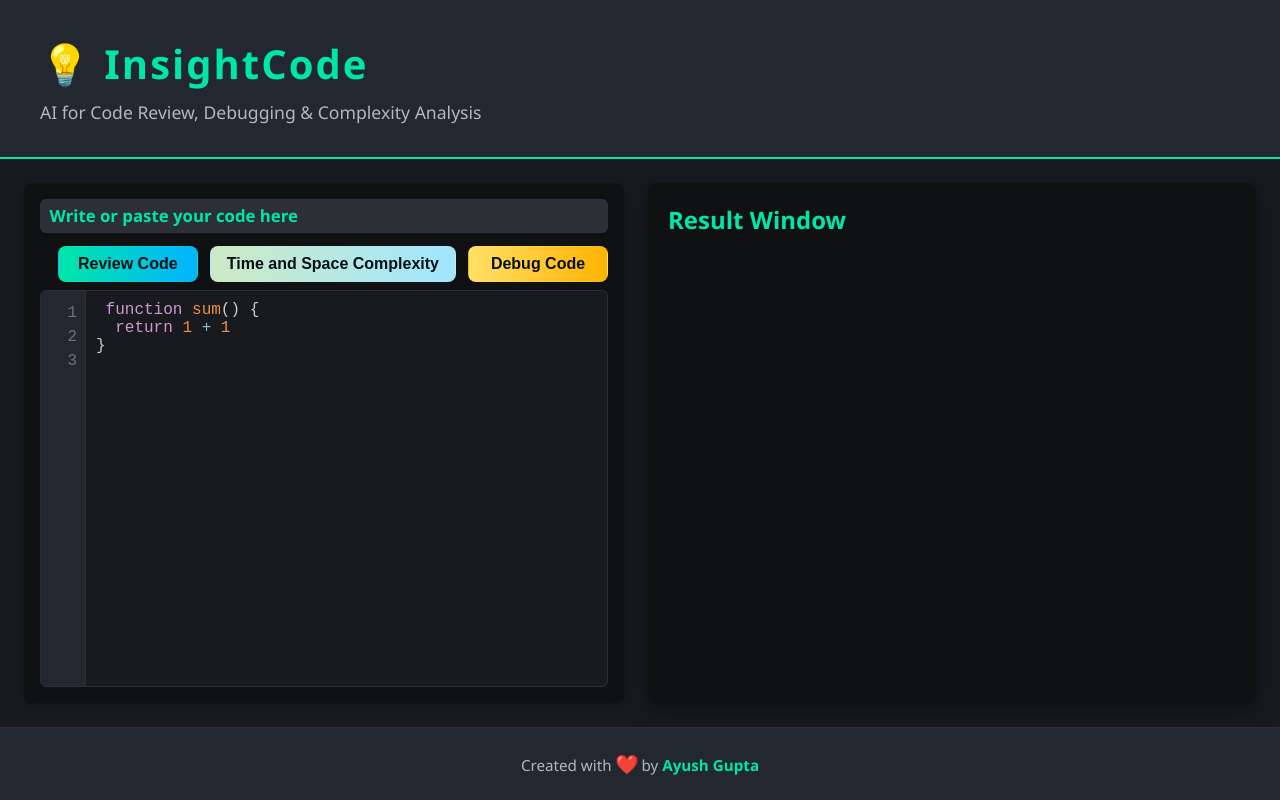
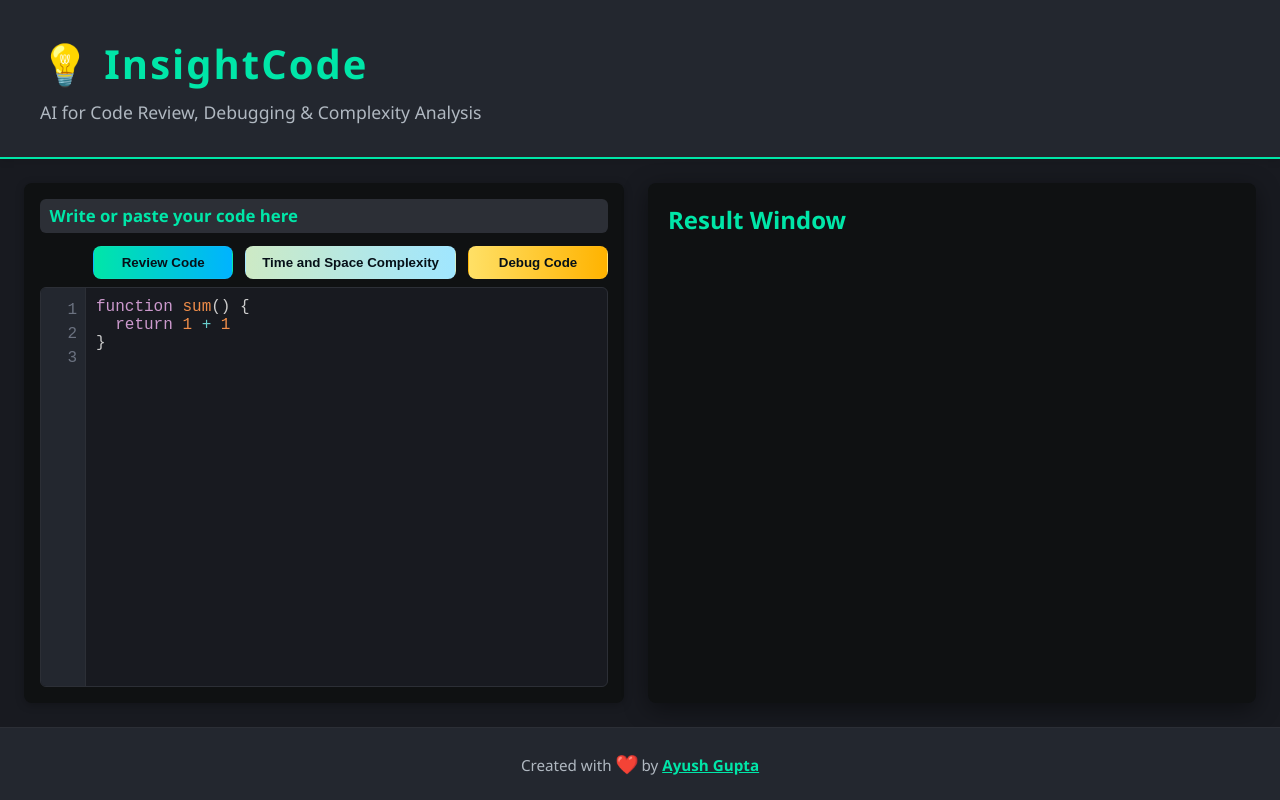
Before and after one commit to ayush-gupta456/InsightCode, a React (Vite) app in the folder frontend/: page / in a window 1280 px wide. Built offline with nearby package versions, Linux system fonts and the light colour scheme.

Commit message:
fix: correct title in index.html and enhance footer author link structure

```diff
--- a/frontend/index.html
+++ b/frontend/index.html
@@ -4,7 +4,7 @@
     <meta charset="UTF-8" />
     <link rel="icon" type="image/jpeg" href="/code-review.jpg" />
     <meta name="viewport" content="width=device-width, initial-scale=1.0" />
-  <title>Insight_code</title>
+  <title>InsightCode</title>
   </head>
   <body>
     <div id="root"></div>
--- a/frontend/src/App.css
+++ b/frontend/src/App.css
@@ -154,6 +154,13 @@ main {
 }
 
 /* Result Window Styles */
+.result-window-title {
+  color: #00e6a8;
+  margin-bottom: 1.5rem;
+  font-weight: 700;
+  font-size: 1.5rem;
+}
+
 .result-block {
   position: relative;
   margin-bottom: 1rem;
@@ -184,6 +191,16 @@ main {
 .copy-btn:hover {
   background: #404853;
   color: #00e6a8;
+}
+
+.copied-message {
+  color: #00e6a8;
+  animation: fadeInOut 2s ease-in-out;
+}
+
+@keyframes fadeInOut {
+  0%, 100% { opacity: 0; }
+  50% { opacity: 1; }
 }
 
 /* Loader Styles */
@@ -369,31 +386,6 @@ main {
   }
   .right { padding: 1rem; }
 }
-  /* Responsive button styles */
-  button, .btn {
-    padding: 12px 28px;
-    font-size: 1rem;
-    border-radius: 8px;
-    border: none;
-    background: linear-gradient(90deg, #00ffd0 0%, #00bfff 100%);
-    color: #181c24;
-    font-weight: 600;
-    cursor: pointer;
-    transition: background 0.2s, transform 0.2s;
-    box-shadow: 0 2px 8px rgba(0,0,0,0.08);
-  }
-  button:hover, .btn:hover {
-    background: linear-gradient(90deg, #00bfff 0%, #00ffd0 100%);
-    transform: translateY(-2px) scale(1.04);
-  }
-
-  @media (max-width: 600px) {
-    button, .btn {
-      padding: 10px 16px;
-      font-size: 0.95rem;
-      border-radius: 6px;
-    }
-  }
 
 @media (max-width: 768px) {
   .app-header {
--- a/frontend/src/App.jsx
+++ b/frontend/src/App.jsx
@@ -2,7 +2,7 @@
 import axios from 'axios';
 import prism from "prismjs";
 import "prismjs/themes/prism-tomorrow.css";
-import { useEffect, useRef, useState } from 'react';
+import { useEffect, useState } from 'react';
 import Markdown from "react-markdown";
 import Editor from "react-simple-code-editor";
 import rehypeHighlight from "rehype-highlight";
@@ -11,10 +11,7 @@ import Footer from './Footer';
 import Header from './Header';
 
 function App() {
-  const debugRef = useRef(null);
-  const reviewRef = useRef(null);
-  const complexityRef = useRef(null);
-  const [code, setCode] = useState(` function sum() {
+  const [code, setCode] = useState(`function sum() {
   return 1 + 1
 }`);
 
@@ -39,7 +36,7 @@ function App() {
       const response = await axios.post(`${import.meta.env.VITE_API_URL}/ai/get-review`, { code });
       setResult(response.data);
       setResultType("review");
-    } catch (_err) {
+    } catch {
       setError("Failed to get review. Please try again.");
     } finally {
       setLoading(false);
@@ -57,7 +54,7 @@ function App() {
       const response = await axios.post(`${import.meta.env.VITE_API_URL}/ai/get-complexity`, { code });
       setResult(response.data);
       setResultType("complexity");
-    } catch (_err) {
+    } catch {
       setError("Failed to analyze complexity. Please try again.");
     } finally {
       setLoading(false);
@@ -142,7 +139,7 @@ function App() {
           </div>
         </div>
         <div className="right">
-          <h2 style={{ color: '#00e6a8', marginBottom: '1.5rem', fontWeight: 700, fontSize: '1.5rem' }}>Result Window</h2>
+          <h2 className='result-window-title'>Result Window</h2>
           {error && <div className="error" role="alert">{error}</div>}
           {loading && (
             <div className="loader-container">
@@ -160,17 +157,16 @@ function App() {
               <button
                 className="copy-btn debug-copy"
                 onClick={() => {
-                  if (debugRef.current) {
-                    const text = debugRef.current.innerText;
-                    navigator.clipboard.writeText(text);
-                    setCopied("debug");
-                    setTimeout(() => setCopied(""), 1200);
-                  }
+                  navigator.clipboard.writeText(result);
+                  setCopied("debug");
+                  setTimeout(() => setCopied(""), 2000);
                 }}
                 title="Copy result"
                 aria-label="Copy debug result"
-              >{copied === "debug" ? "Copied!" : "Copy"}</button>
-              <div ref={debugRef} className={`result-content debug-output`}>
+              >
+                {copied === "debug" ? <span className="copied-message">Copied!</span> : "Copy"}
+              </button>
+              <div className={`result-content debug-output`}>
                 <Markdown rehypePlugins={[rehypeHighlight]}>{result}</Markdown>
               </div>
             </div>
@@ -181,17 +177,16 @@ function App() {
               <button
                 className="copy-btn review-copy"
                 onClick={() => {
-                  if (reviewRef.current) {
-                    const text = reviewRef.current.innerText;
-                    navigator.clipboard.writeText(text);
-                    setCopied("review");
-                    setTimeout(() => setCopied(""), 1200);
-                  }
+                  navigator.clipboard.writeText(result);
+                  setCopied("review");
+                  setTimeout(() => setCopied(""), 2000);
                 }}
                 title="Copy result"
                 aria-label="Copy review result"
-              >{copied === "review" ? "Copied!" : "Copy"}</button>
-              <div ref={reviewRef} className="result-content review-output">
+              >
+                {copied === "review" ? <span className="copied-message">Copied!</span> : "Copy"}
+              </button>
+              <div className="result-content review-output">
                 <Markdown rehypePlugins={[rehypeHighlight]}>{result}</Markdown>
               </div>
             </div>
@@ -202,17 +197,16 @@ function App() {
               <button
                 className="copy-btn complexity-copy"
                 onClick={() => {
-                  if (complexityRef.current) {
-                    const text = complexityRef.current.innerText;
-                    navigator.clipboard.writeText(text);
-                    setCopied("complexity");
-                    setTimeout(() => setCopied(""), 1200);
-                  }
+                  navigator.clipboard.writeText(result);
+                  setCopied("complexity");
+                  setTimeout(() => setCopied(""), 2000);
                 }}
                 title="Copy result"
                 aria-label="Copy complexity result"
-              >{copied === "complexity" ? "Copied!" : "Copy"}</button>
-              <div ref={complexityRef} className="result-content complexity-output">
+              >
+                {copied === "complexity" ? <span className="copied-message">Copied!</span> : "Copy"}
+              </button>
+              <div className="result-content complexity-output">
                 <Markdown rehypePlugins={[rehypeHighlight]}>{result}</Markdown>
               </div>
             </div>
--- a/frontend/src/Footer.jsx
+++ b/frontend/src/Footer.jsx
@@ -1,7 +1,15 @@
 const Footer = () => (
   <footer className="footer">
     <p className="footer-text">
-      Created with <span className="footer-heart">❤️</span> by <strong className="footer-author">Ayush Gupta</strong>
+      Created with <span className="footer-heart">❤️</span> by{" "}
+      <a
+        href="https://ayushgupta-portfolio.vercel.app/"
+        target="_blank"
+        rel="noopener noreferrer"
+        className="footer-author"
+      >
+        Ayush Gupta
+      </a>
     </p>
   </footer>
 );
```
